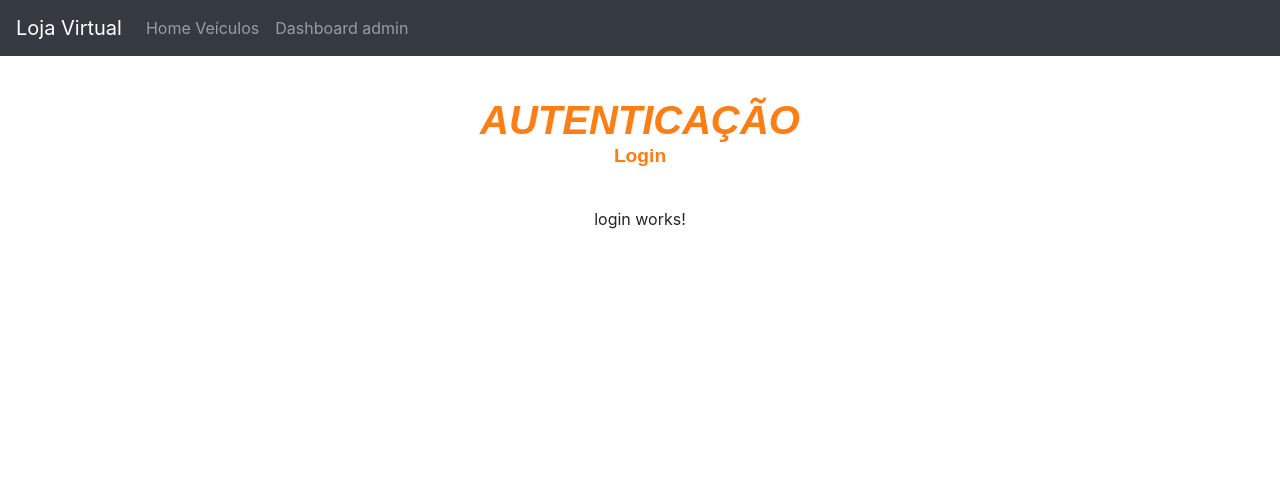
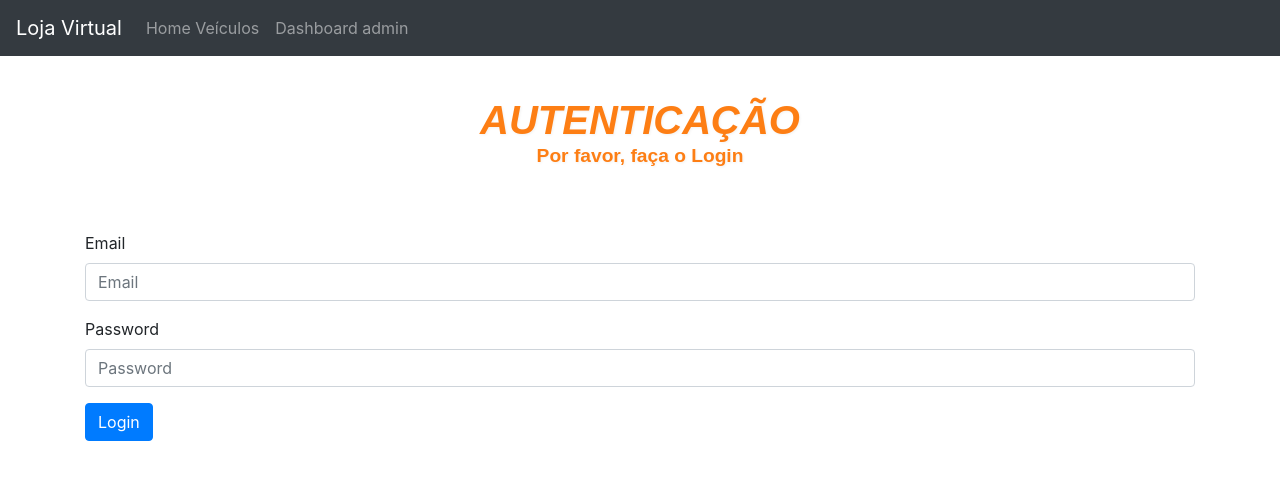
Before and after one commit to adrianlemess/lojaDeCarros, an Angular app: page /login in a window 1280 px wide. Shown: the top 480 px of the page. Built offline with nearby package versions, Linux system fonts and the light colour scheme.

Commit message:
adicionado login e categorias

```diff
--- a/src/app/authentication/authentication.module.ts
+++ b/src/app/authentication/authentication.module.ts
@@ -3,11 +3,13 @@ import { CommonModule } from '@angular/common';
 import { LoginComponent } from './login/login.component';
 import { CadastrarUsuarioComponent } from './cadastrar-usuario/cadastrar-usuario.component';
 import { SharedModule } from '../shared/shared.module';
+import { FormsModule } from '@angular/forms';
 
 @NgModule({
   imports: [
     CommonModule,
-    SharedModule
+    SharedModule,
+    FormsModule
   ],
   declarations: [LoginComponent, CadastrarUsuarioComponent],
   exports: [LoginComponent, CadastrarUsuarioComponent]
--- a/src/app/authentication/login/login.component.html
+++ b/src/app/authentication/login/login.component.html
@@ -1,8 +1,21 @@
 <app-secao
   titulo="Autenticação"
-  subtitulo="Login"
+  subtitulo="Por favor, faça o Login"
 >
-<p>
-  login works!
-</p>
+    <br />
+    <div class="container-login">
+      <form #f="ngForm" class="form-group" (ngSubmit)="fazerLogin(f)">
+          <div class="form-group">
+              <label for="login">Email</label>
+              <input type="email" [(ngModel)]="usuario.email" name="email" class="form-control" id="email" placeholder="Email">
+            </div>
+          <div class="form-group">
+              <label for="password">Password</label>
+              <input type="password" [(ngModel)]="usuario.password" name="password" class="form-control" id="password" placeholder="Password">
+            </div>
+        <button type="submit" class="btn btn-primary" id="btn-login">Login</button>
+      </form>
+    </div>
 </app-secao>
+
+<br />
--- a/src/app/authentication/login/login.component.scss
+++ b/src/app/authentication/login/login.component.scss
@@ -0,0 +1,3 @@
+.container-login {
+  text-align: left;
+}
--- a/src/app/authentication/login/login.component.ts
+++ b/src/app/authentication/login/login.component.ts
@@ -1,4 +1,6 @@
 import { Component, OnInit } from '@angular/core';
+import { Usuario } from '../../shared/models';
+import { NgForm } from '../../../../node_modules/@angular/forms';
 
 @Component({
   selector: 'app-login',
@@ -6,10 +8,17 @@ import { Component, OnInit } from '@angular/core';
   styleUrls: ['./login.component.scss']
 })
 export class LoginComponent implements OnInit {
-
+  public usuario: Usuario;
   constructor() { }
 
   ngOnInit() {
+    this.usuario = new Usuario({
+      email: '',
+      password: ''
+    });
   }
 
+  fazerLogin(formulario: NgForm) {
+    console.log(formulario.value);
+  }
 }
--- a/src/app/services/usuario.service.ts
+++ b/src/app/services/usuario.service.ts
@@ -12,6 +12,16 @@ export class UsuarioService extends HttpBase {
 
   constructor(private _httpClient: HttpClient) {
     super('usuarios');
+  }
+
+  loginUsuario(email: string, password: string): Observable<IUsuario> {
+    return this._httpClient.get<IUsuario>(
+      `${this.UrlBase}?email=${email}&password=${password}`)
+      .pipe(
+        take(1),
+        map((usuario: IUsuario) => {
+          return new Usuario(usuario);
+        }));
   }
 
   getUsuarios(): Observable<IUsuario[]> {
--- a/src/app/shared/models/usuario.ts
+++ b/src/app/shared/models/usuario.ts
@@ -1,12 +1,12 @@
 import { IVeiculoComprado } from './veiculo';
 
 export interface IUsuario {
-  id: number;
-  perfil: PerfilUsuarioEnum;
-  nome: string;
+  id?: number;
+  perfil?: PerfilUsuarioEnum;
+  nome?: string;
   email: string;
   password: string;
-  veiculosComprados: IVeiculoComprado[];
+  veiculosComprados?: IVeiculoComprado[];
 }
 
 export enum PerfilUsuarioEnum {
@@ -15,12 +15,12 @@ export enum PerfilUsuarioEnum {
 }
 
 export class Usuario implements IUsuario {
-  public id: number;
-  public perfil: PerfilUsuarioEnum;
-  public nome: string;
+  public id?: number;
+  public perfil?: PerfilUsuarioEnum;
+  public nome?: string;
   public email: string;
   public password: string;
-  public veiculosComprados: IVeiculoComprado[];
+  public veiculosComprados?: IVeiculoComprado[];
 
   constructor(usuario: IUsuario) {
     this.id = usuario.id;
--- a/src/app/veiculo/informar-categoria/informar-categoria.component.html
+++ b/src/app/veiculo/informar-categoria/informar-categoria.component.html
@@ -2,5 +2,8 @@
   titulo="Veículos"
   subtitulo="Informar Categoria"
 >
-<button (click)="this.navegarParaListagem()"> Listagem </button>
+<button class="btn btn-primary" [routerLink]="['/veiculos', 'listar']" [queryParams]="{tipoVeiculo: categorias.CAMINHAO }"> Caminhão </button>
+<button class="btn btn-success" [routerLink]="['/veiculos', 'listar']" [queryParams]="{tipoVeiculo: categorias.CARRO }"> Carro </button>
+<button class="btn btn-warning" [routerLink]="['/veiculos', 'listar']" [queryParams]="{tipoVeiculo: categorias.MOTO }"> Moto </button>
+
 </app-secao>
--- a/src/app/veiculo/informar-categoria/informar-categoria.component.ts
+++ b/src/app/veiculo/informar-categoria/informar-categoria.component.ts
@@ -1,5 +1,6 @@
 import { Component, OnInit } from '@angular/core';
 import { Router } from '../../../../node_modules/@angular/router';
+import { categoriaEnum } from '../../shared/models';
 
 @Component({
   selector: 'app-informar-categoria',
@@ -9,13 +10,8 @@ import { Router } from '../../../../node_modules/@angular/router';
 export class InformarCategoriaComponent implements OnInit {
 
   constructor(private _router: Router) { }
+  public categorias = categoriaEnum;
 
   ngOnInit() {
   }
-
-  navegarParaListagem() {
-    this._router.navigate(['/veiculos', 'listar'], {
-      queryParams: { msg: 'olá'}
-    });
-  }
 }
```
